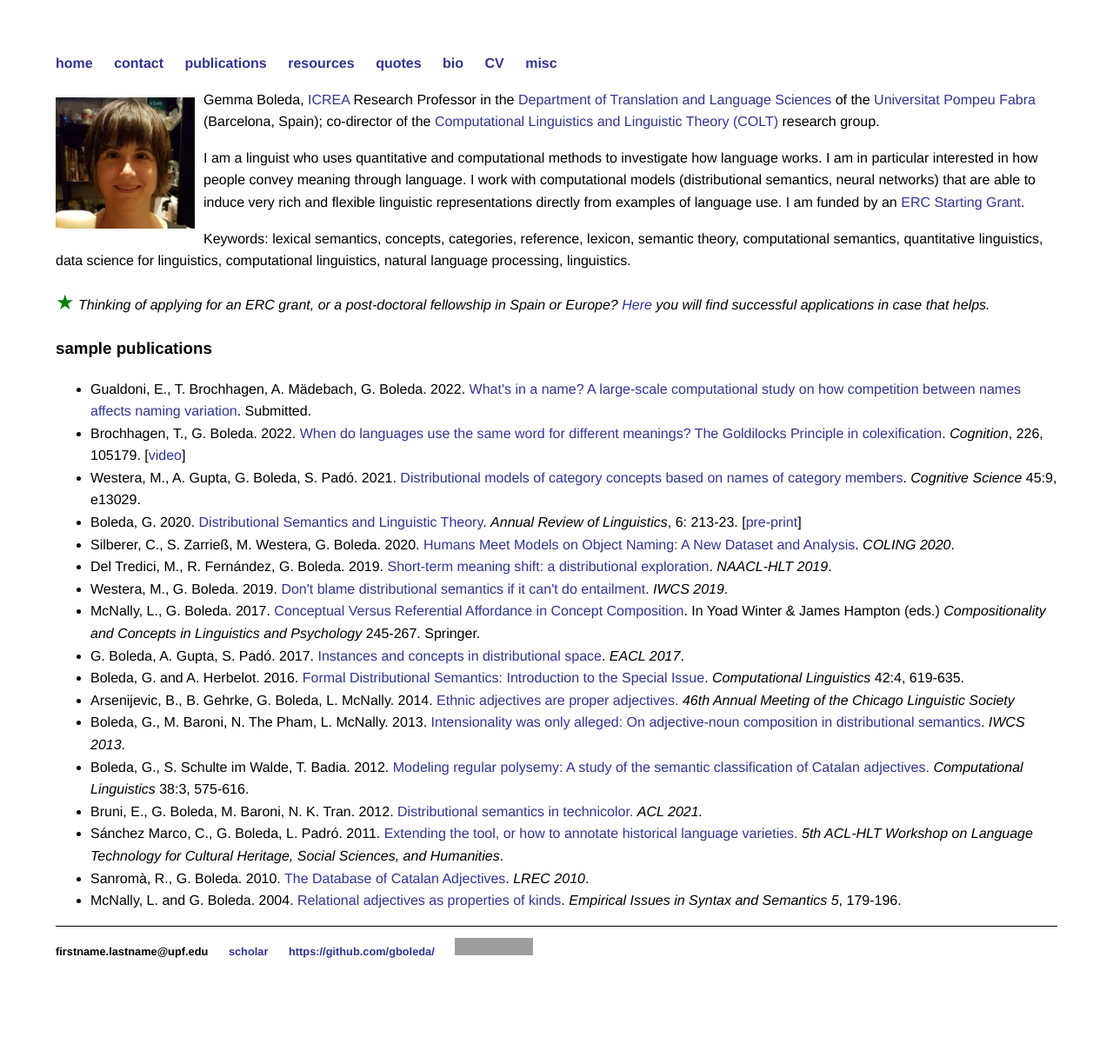
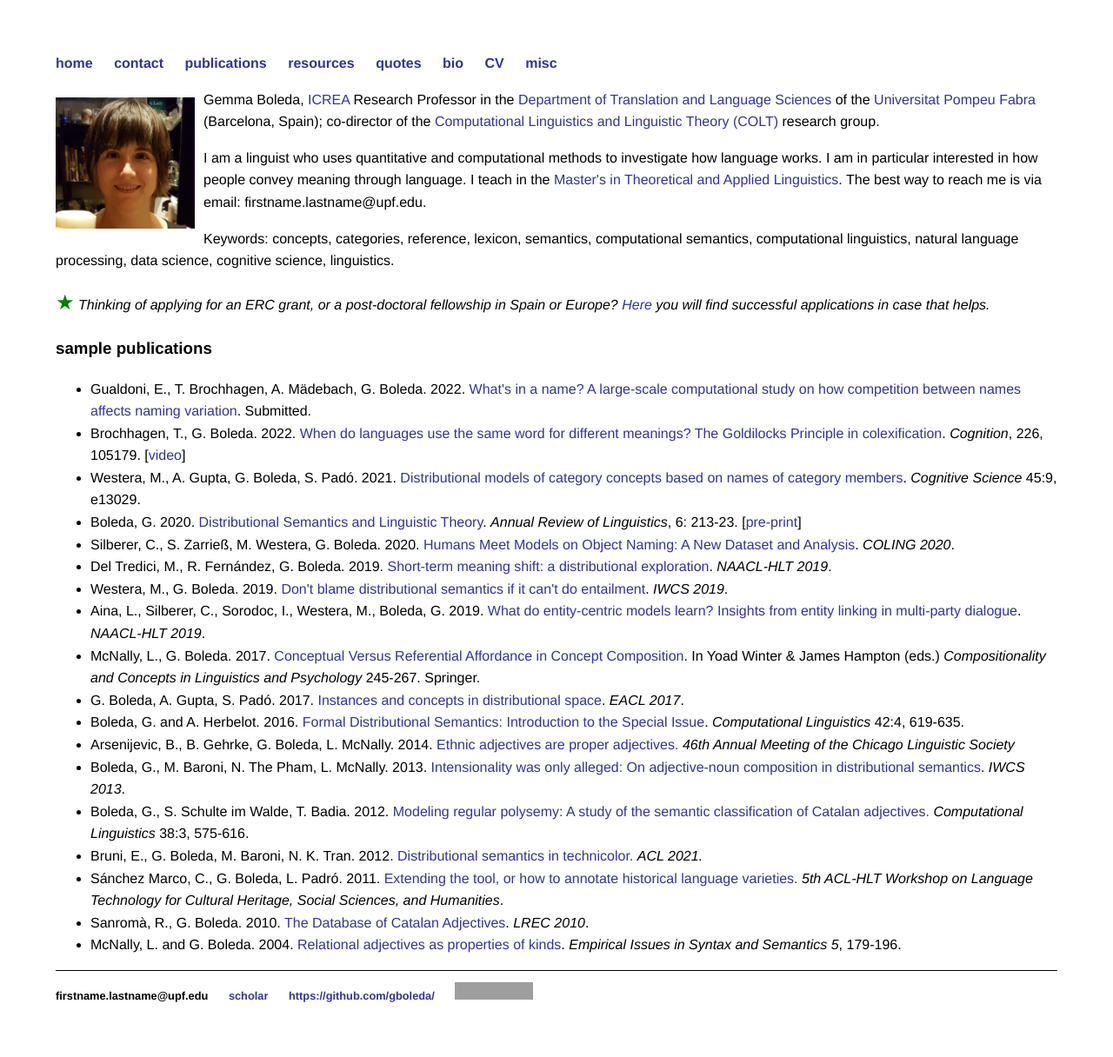
Before and after one commit to gboleda/gboleda.github.io, a Jekyll site: the page built from index.html, in a window 1280 px wide. Shown: the whole page at 87% size. Built offline with Jekyll 4.4.1, drawn with Linux system fonts in a browser that asks for light colours; before the commit the page ends 1165 px from its top, so only the background shows below that; grey boxes are pictures that could not be loaded.

Commit message:
small edits

```diff
--- a/index.html
+++ b/index.html
@@ -10,8 +10,7 @@ title: Gemma Boleda
 	<a href="https://www.upf.edu">Universitat Pompeu Fabra</a> (Barcelona, Spain);
 	co-director of the <a href="https://www.upf.edu/web/colt/">Computational Linguistics and Linguistic Theory (COLT)</a> research group.</p>
 
-<p>I am a linguist who uses quantitative and computational methods to investigate how language works. I am in particular interested in how people convey meaning through language. I work with computational models (distributional semantics, neural networks) that are able to induce very rich and flexible linguistic representations directly from examples of language use.
-  I am funded by an <a href="https://www.upf.edu/web/amore">ERC Starting Grant</a>.</p>
+<p>I am a linguist who uses quantitative and computational methods to investigate how language works. I am in particular interested in how people convey meaning through language. I teach in the <a href="https://www.upf.edu/web/masterlinguistica/">Master's in Theoretical and Applied Linguistics</a>. The best way to reach me is via email: firstname.lastname@upf.edu.</p>
 
 <!--
 
@@ -32,7 +31,7 @@ title: Gemma Boleda
 
 -->
 
-<p>Keywords: lexical semantics, concepts, categories, reference, lexicon, semantic theory, computational semantics, quantitative linguistics, data science for linguistics, computational linguistics, natural language processing, linguistics.
+<p>Keywords: concepts, categories, reference, lexicon, semantics, computational semantics, computational linguistics, natural language processing, data science, cognitive science, linguistics.
 </p>
 
 <p>
@@ -65,6 +64,10 @@ title: Gemma Boleda
   <li>Westera, M., G. Boleda. 2019.
     <a href="https://www.aclweb.org/anthology/W19-0410.pdf">Don't blame distributional semantics if it can't do entailment</a>.
     <i>IWCS 2019</i>.
+  </li>
+  <li>Aina, L., Silberer, C., Sorodoc, I., Westera, M., Boleda, G. 2019.
+    <a href="https://aclweb.org/anthology/N19-1378.pdf">What do entity-centric models learn? Insights from entity linking in multi-party dialogue</a>.
+    <i>NAACL-HLT 2019</i>.
   </li>
   <li>McNally, L., G. Boleda. 2017.
     <a href="https://link.springer.com/content/pdf/10.1007%2F978-3-319-45977-6_10.pdf">Conceptual Versus Referential Affordance in Concept Composition</a>.
```
